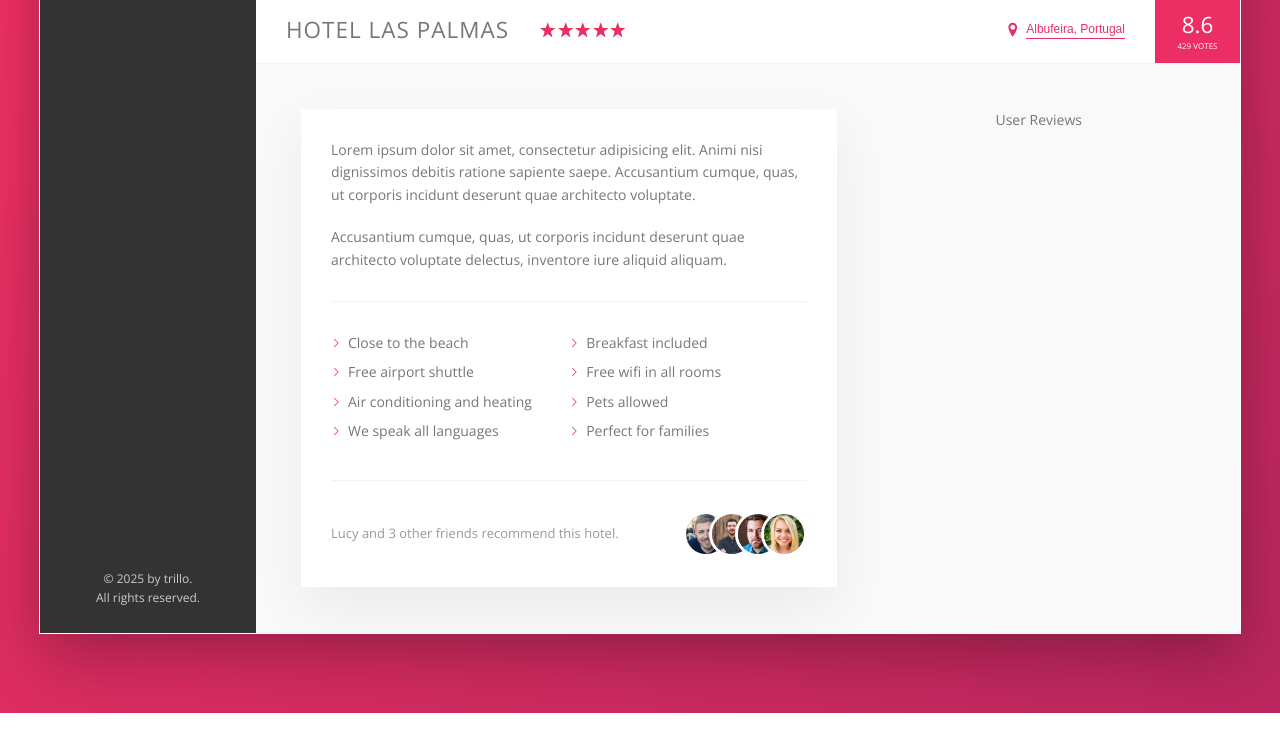
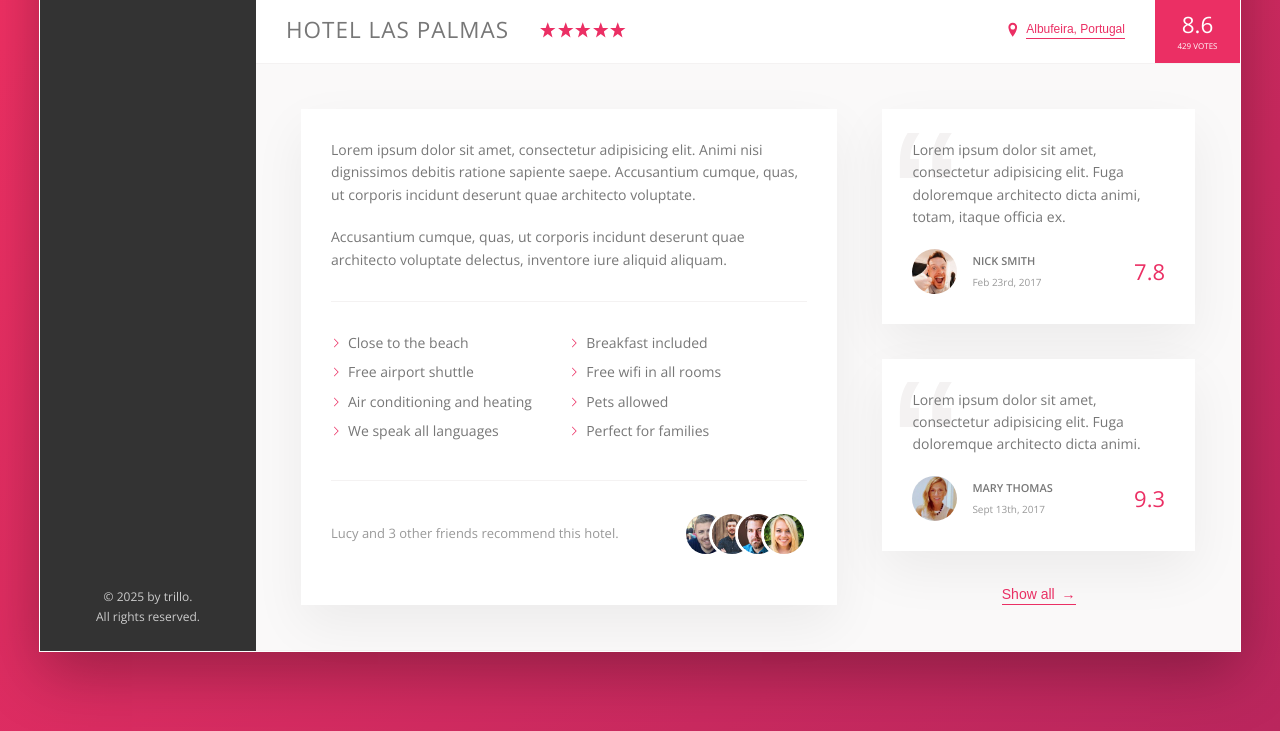
Before and after one commit to Kateryna-Borysenko/trillo, a website: page index.html in a window 1280 px wide. Shown: the part 538-1269 px from the top of the page. Drawn offline with nearby package versions, Linux system fonts and the light colour scheme.

Commit message:
added User Reviews Section

```diff
--- a/index.html
+++ b/index.html
@@ -234,7 +234,48 @@
 								</div>
 							</div>
 						</div>
-						<div class="user-reviews">User Reviews</div>
+
+						<div class="user-reviews">
+							<figure class="review">
+								<blockquote class="review__text">
+									Lorem ipsum dolor sit amet, consectetur adipisicing elit. Fuga
+									doloremque architecto dicta animi, totam, itaque officia ex.
+								</blockquote>
+								<figcaption class="review__user">
+									<img
+										src="img/user-1.jpg"
+										alt="User 1"
+										class="review__photo"
+									/>
+									<div class="review__user-box">
+										<p class="review__user-name">Nick Smith</p>
+										<p class="review__user-date">Feb 23rd, 2017</p>
+									</div>
+									<div class="review__rating">7.8</div>
+								</figcaption>
+							</figure>
+
+							<figure class="review">
+								<blockquote class="review__text">
+									Lorem ipsum dolor sit amet, consectetur adipisicing elit. Fuga
+									doloremque architecto dicta animi.
+								</blockquote>
+								<figcaption class="review__user">
+									<img
+										src="img/user-2.jpg"
+										alt="User 1"
+										class="review__photo"
+									/>
+									<div class="review__user-box">
+										<p class="review__user-name">Mary Thomas</p>
+										<p class="review__user-date">Sept 13th, 2017</p>
+									</div>
+									<div class="review__rating">9.3</div>
+								</figcaption>
+							</figure>
+
+							<button class="btn-inline">Show all <span>&rarr;</span></button>
+						</div>
 					</div>
 				</main>
 			</div>
--- a/sass/_components.scss
+++ b/sass/_components.scss
@@ -356,3 +356,64 @@
 		}
 	}
 }
+
+.review {
+	background-color: #fff;
+	box-shadow: var(--shadow-light);
+	padding: 3rem;
+	margin-bottom: 3.5rem;
+	position: relative;
+	overflow: hidden;
+
+	&__text {
+		margin-bottom: 2rem;
+		z-index: 10;
+		position: relative;
+	}
+
+	&__user {
+		display: flex;
+		align-items: center;
+	}
+
+	&__photo {
+		height: 4.5rem;
+		width: 4.5rem;
+		border-radius: 50%;
+		margin-right: 1.5rem;
+	}
+
+	&__user-box {
+		margin-right: auto;
+	}
+
+	&__user-name {
+		font-size: 1.1rem;
+		font-weight: 600;
+		text-transform: uppercase;
+		margin-bottom: 0.4rem;
+	}
+
+	&__user-date {
+		font-size: 1rem;
+		color: var(--color-grey-dark-3);
+	}
+
+	&__rating {
+		color: var(--color-primary);
+		font-size: 2.2rem;
+		font-weight: 300;
+	}
+
+	&::before {
+		content: '\201C';
+		position: absolute;
+		top: -0.75rem;
+		left: 1rem;
+		line-height: 1;
+		font-size: 20rem;
+		color: var(--color-grey-light-2);
+		font-family: sans-serif;
+		z-index: 1;
+	}
+}
```
Also changed, not shown: css/style.css, sass/main.css, 2 other files.
